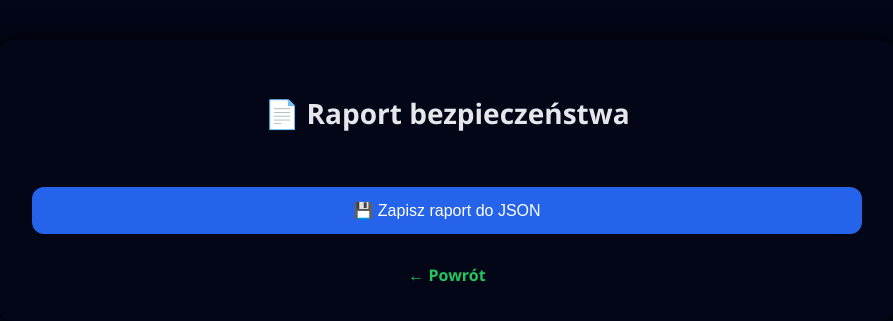
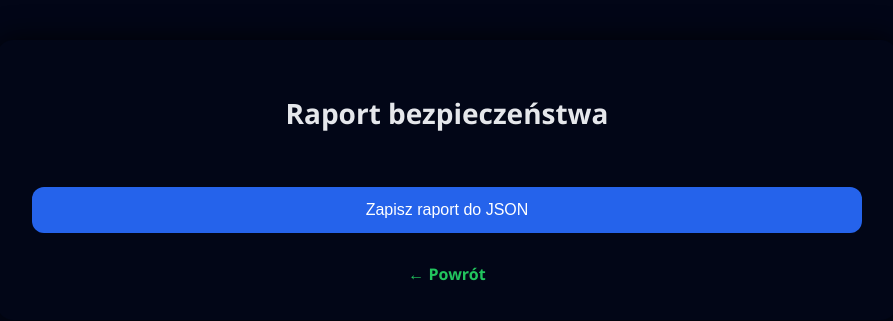
Before and after one commit to MalgorzataBrzeska/zepolowy-projekt-bezpieczenstwa, a Flask app: template templates/report.html in a window 1280 px wide. Shown: the top 321 px of the page, without its empty margins (193-1086 px from the left). Run offline with Flask 3, Linux system fonts and the light colour scheme; the template is opened without the code that fills it: most values are stand-ins (such as "Sample title", 1, 10 or a date in 2020).

Commit message:
zautomatyzowany projekt

```diff
--- a/templates/index.html
+++ b/templates/index.html
@@ -7,7 +7,7 @@
 </head>
 <body>
 <div class="container">
-    <h1>🔐 Linux Security Scanner</h1>
+    <h1>Linux Security Scanner</h1>
 
     <form method="POST" action="/scan">
         <label>Tryb skanowania</label>
--- a/templates/report.html
+++ b/templates/report.html
@@ -7,7 +7,7 @@
 </head>
 <body>
 <div class="container">
-    <h1>📄 Raport bezpieczeństwa</h1>
+    <h1>Raport bezpieczeństwa</h1>
 
     {% if data.error %}
         <div class="error">
@@ -18,8 +18,8 @@
         </div>
 
     {% elif mode == "files" %}
-        <p><strong>📂 Ścieżka:</strong> {{ data.path }}</p>
-        <p><strong>📊 Plików przeskanowanych:</strong> {{ data.files_scanned }}</p>
+        <p><strong> Ścieżka:</strong> {{ data.path }}</p>
+        <p><strong> Plików przeskanowanych:</strong> {{ data.files_scanned }}</p>
 
         <div class="card">
             {% for f in data.files %}
@@ -59,7 +59,7 @@
     {% endif %}
 
     <form method="POST" action="/save">
-        <button class="save-btn">💾 Zapisz raport do JSON</button>
+        <button class="save-btn"> Zapisz raport do JSON</button>
     </form>
 
     <a class="back" href="/">← Powrót</a>
```
Also changed, not shown: 1 other file.
